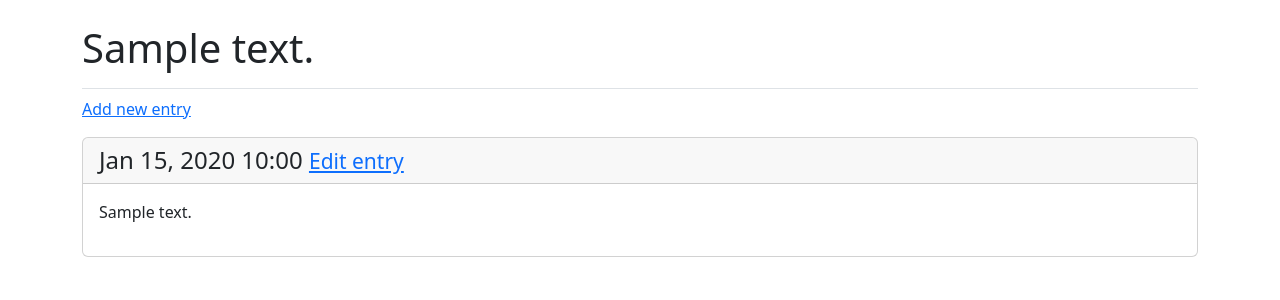
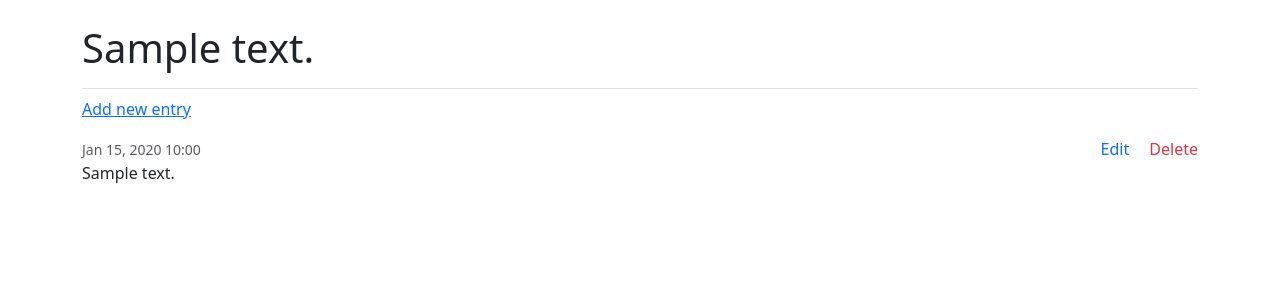
Before and after one commit to clintsrc/routine-saga, a Django app: page /topics/1/ in a window 1280 px wide. Shown: the part 58-358 px from the top of the page. Run offline with Django 5.2, Linux system fonts and the light colour scheme; the first user in the database is signed in; tables that the repository leaves empty hold one stand-in row (Sample ...); some libraries are stand-ins or nearby versions.

Commit message:
Added a post route to delete entries

```diff
--- a/config/settings.py
+++ b/config/settings.py
@@ -140,7 +140,7 @@ USE_TZ = True
 # Static files (CSS, JavaScript, Images)
 # https://docs.djangoproject.com/en/5.2/howto/static-files/
 
-STATIC_URL = "static/"
+STATIC_URL = "/static/"
 
 # collectstatic gathers static assets for production here
 STATIC_ROOT = BASE_DIR / "staticfiles"
--- a/docs/~notes.txt
+++ b/docs/~notes.txt
@@ -89,7 +89,8 @@ DB_URL='<Internal Database URL>/app_db'
 
 Misc/TODO:
 * Insomnia routes and export
-  - Delete Entry route
+  - Edit Topic route
+  - Delete Topic route
 * Cleanup this very doc (should be .md)
 * Add README.md
 * Dockerize
--- a/notes/templates/notes/base.html
+++ b/notes/templates/notes/base.html
@@ -8,6 +8,7 @@
     <meta name="viewport" content="width=device-width, initial-scale=1" />
     <title>Routine Saga</title>
 
+    <link rel="stylesheet" href="{% static 'css/notes/styles.css' %}">
     <!-- use a template tag: {'% %'} //-->
     {% load django_bootstrap5 %} {% bootstrap_css %} {% bootstrap_javascript %}
   </head>
--- a/notes/templates/notes/edit_entry.html
+++ b/notes/templates/notes/edit_entry.html
@@ -15,6 +15,9 @@
   <!-- Django can automatically handle displaying the fields as div entries //-->
   {{form.as_div}}
   <!-- the form submit button //-->
-  <button name="submit">Apply</button>
+  <button name="submit" class="btn btn-outline-primary">Apply</button>
+  <a href="{% url 'notes:topic' topic.id %}" class="btn btn-outline-secondary"
+    >Cancel</a
+  >
 </form>
 {% endblock content%}
--- a/notes/templates/notes/new_entry.html
+++ b/notes/templates/notes/new_entry.html
@@ -15,6 +15,9 @@
   <!-- Django can automatically handle displaying the fields as div entries //-->
   {{form.as_div}}
   <!-- the form submit button //-->
-  <button name="submit">Add</button>
+  <button name="submit" class="btn btn-outline-primary">Add</button>
+    <a href="{% url 'notes:topic' topic.id %}" class="btn btn-outline-secondary"
+    >Cancel</a
+  >
 </form>
 {% endblock content%}
--- a/notes/templates/notes/topic.html
+++ b/notes/templates/notes/topic.html
@@ -11,19 +11,25 @@
 <!-- Use a for loop to populate an unordered list from the context dictionary
     which contains the topic entries queried from the database //-->
 {% for entry in entries %}
+<!-- Django uses the | operator to format the data field output //-->
+<div class="card-header d-flex justify-content-between align-items-center">
+  <small class="text-muted">{{ entry.date_added|date:'M d, Y H:i' }}</small>
+  <div>
+    <a
+      href="{% url 'notes:edit_entry' entry.id %}"
+      class="text-decoration-none me-3"
+      >Edit</a
+    >
+    <a
+      href="{% url 'notes:delete_entry' entry.id %}"
+      class="text-danger text-decoration-none"
+      >Delete</a
+    >
+  </div>
+</div>
+<!-- Card body with entry text -->
+<div class="card-body">{{entry.text|linebreaks}}</div>
 
-<!-- Django uses the | operator to format the data field output //-->
-<div class="card mb-3">
-  <!-- Card header with timestamp and edit link -->
-  <h4 class="card-header">
-    {{entry.date_added|date:'M d, Y H:i'}}
-    <small
-      ><a href="{% url 'notes:edit_entry' entry.id %}">Edit entry</a></small
-    >
-  </h4>
-  <!-- Card body with entry text -->
-  <div class="card-body">{{entry.text|linebreaks}}</div>
-</div>
 <!-- Handle and empty query result //-->
 {% empty %}
 <p>There are no entries for this topic yet.</p>
--- a/notes/urls.py
+++ b/notes/urls.py
@@ -11,9 +11,9 @@ app_name = "notes"
 # define all urls for the website
 urlpatterns = [
     # Home page
-    # Add "" to the endpoint to match the default (root) path "/"
+    # Add "" to the route to match the default (root) path "/"
     # views.index: the function (route) Django will call in views.py when it
-    #   matches this endpoint
+    #   matches this route
     # name="index": a name/alias for this route (useful for reverse lookups)
     path("", views.index, name="index"),
     # Any additional pages available for this app...
@@ -22,15 +22,20 @@ urlpatterns = [
     # Show Topic details by its id (e.g. http://<app_name>/topics/1/)
     path("topics/<int:topic_id>/", views.topic, name="topic"),
     ##
-    # Create endpoints
+    # Create routes
     #
     # Create a new topic
     path("new_topic/", views.new_topic, name="new_topic"),
     # Create a new topic entry
     path("new_entry/<int:topic_id>/", views.new_entry, name="new_entry"),
     ##
-    # Update endpoints
+    # Update routes
     #
     # Update an entry
     path("edit_entry/<int:entry_id>/", views.edit_entry, name="edit_entry"),
+    ##
+    # Delete routes
+    #
+    # Delete an entry  (GET shows confirm page, POST performs delete)
+    path("delete_entry/<int:entry_id>/", views.delete_entry, name="delete_entry"),
 ]
--- a/notes/views.py
+++ b/notes/views.py
@@ -1,6 +1,6 @@
 # pylint: disable=no-member
 # Import redirect to forward from new_topic to the topic page on submit
-from django.shortcuts import render, redirect
+from django.shortcuts import render, redirect, get_object_or_404
 from django.contrib.auth.decorators import login_required
 from django.http import Http404
 
@@ -9,7 +9,7 @@ from .forms import TopicForm, EntryForm  # Import the new submission form
 
 
 ##
-# Read using GET routes
+# Read using GET endpoints
 #
 def index(request):
     """Home page"""
@@ -48,7 +48,7 @@ def topic(request, topic_id):
 
 
 ##
-# Create using POST routes
+# Create using POST endpoints
 #
 @login_required
 def new_topic(request):
@@ -115,7 +115,7 @@ def new_entry(request, topic_id):
 
 
 ##
-# Update routes
+# Update endpoints
 #
 @login_required
 def edit_entry(request, entry_id):
@@ -145,3 +145,27 @@ def edit_entry(request, entry_id):
             )  # forward to view the Entry page
     context = {"entry": entry, "topic": topic, "form": form}
     return render(request, "notes/edit_entry.html", context)
+
+
+##
+# Delete endpoint
+#
+# Delete an entry (via form: POST for deletion)
+@login_required
+def delete_entry(request, entry_id):
+    """Delete an existing entry."""
+    # Return the entry or show the 404 page
+    entry = get_object_or_404(Entry, id=entry_id)
+    topic = entry.topic
+
+    # Check whether the current user has access
+    if topic.owner != request.user:
+        raise Http404
+
+    # Using a form to delete the entry, so use the POST command
+    if request.method == "POST":
+        entry.delete()
+        return redirect("notes:topic", topic_id=topic.id)
+
+    # If GET request, confirm deletion
+    return render(request, "notes/delete_entry.html", {"entry": entry, "topic": topic})
```
Also changed, not shown: notes/static/css/notes/styles.css (added, +8 -0 lines), notes/templates/notes/delete_entry.html (added, +18 -0 lines), notes/templates/notes/new_topic.html (+5 -2 lines), notes/templates/notes/topics.html (line endings or trailing spaces).
